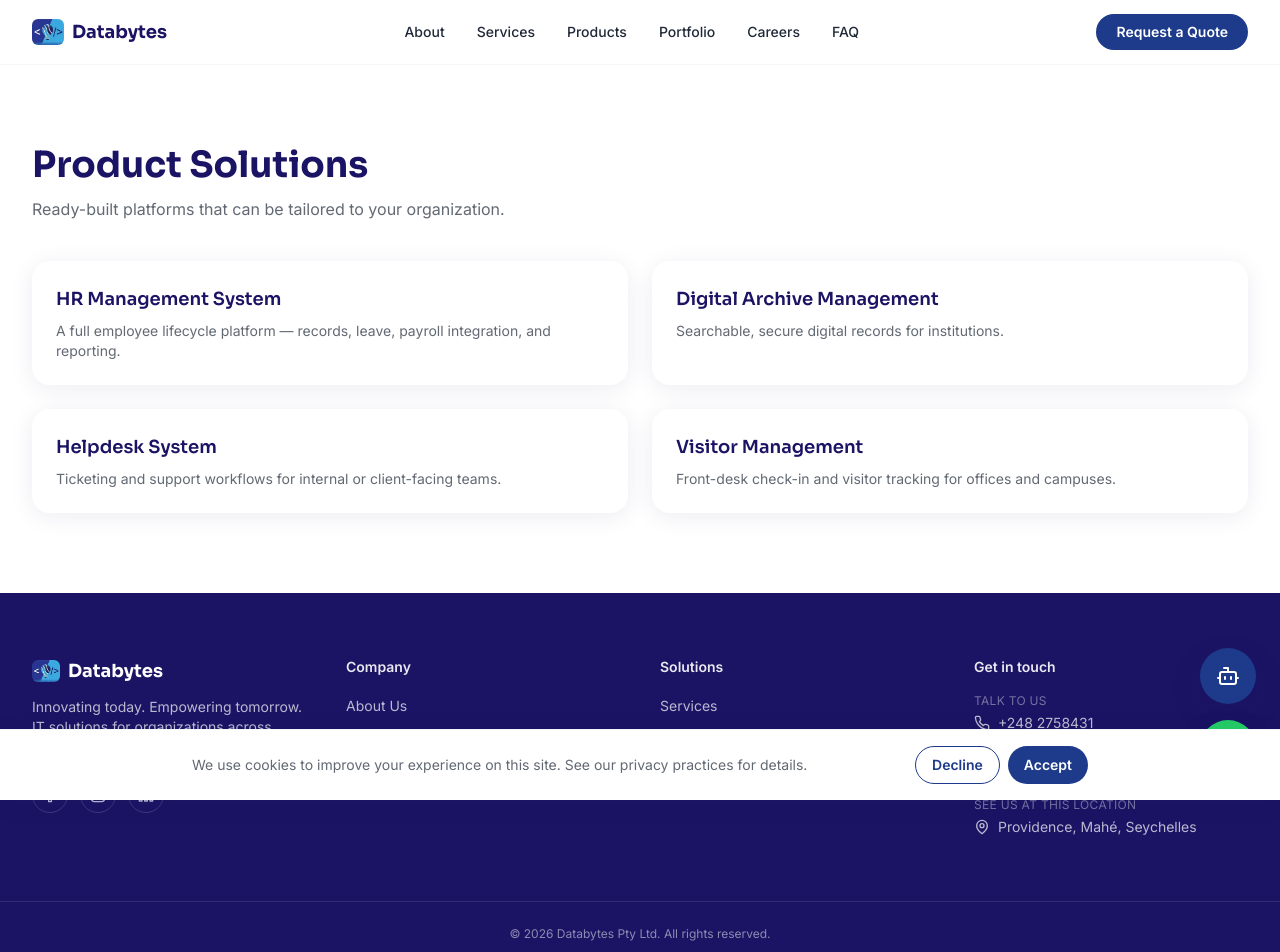
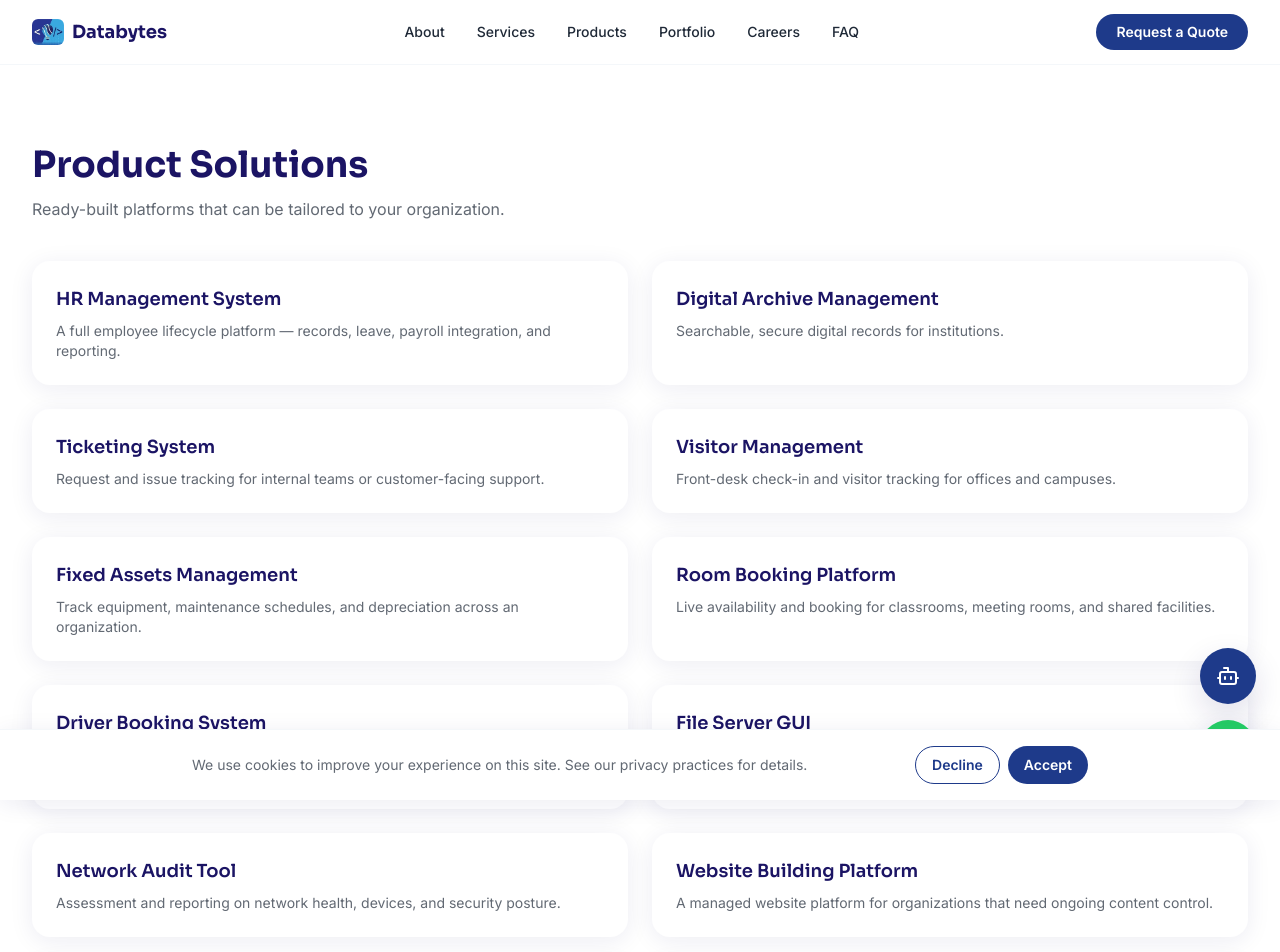
Before and after one commit to semelanie/Databytes, a Next.js app: page /products in a window 1280 px wide. Shown: the top 952 px of the page. Built offline with nearby package versions, Linux system fonts and the light colour scheme.

Commit message:
Add files via upload

```diff
--- a/src/data/products.ts
+++ b/src/data/products.ts
@@ -1,9 +1,26 @@
+import {
+  Users,
+  Archive,
+  Ticket,
+  UserCheck,
+  Package,
+  DoorOpen,
+  Car,
+  FolderOpen,
+  Network,
+  Globe,
+  Lock,
+  Database,
+  type LucideIcon,
+} from "lucide-react";
+
 export interface Product {
   slug: string;
   title: string;
   summary: string;
   description: string;
   features: string[];
+  icon: LucideIcon;
 }
 
 export const products: Product[] = [
@@ -20,6 +37,7 @@
       "Role-based dashboards",
       "Reporting & audit trail",
     ],
+    icon: Users,
   },
   {
     slug: "digital-archive-management",
@@ -27,13 +45,21 @@
     summary: "Searchable, secure digital records for institutions.",
     description: "Detail content pending — Phase 2.",
     features: [],
+    icon: Archive,
   },
   {
-    slug: "helpdesk-system",
-    title: "Helpdesk System",
-    summary: "Ticketing and support workflows for internal or client-facing teams.",
-    description: "Detail content pending — Phase 2.",
-    features: [],
+    slug: "ticketing-system",
+    title: "Ticketing System",
+    summary: "Request and issue tracking for internal teams or customer-facing support.",
+    description:
+      "A ticketing platform for logging, assigning, and resolving requests — from internal IT tickets to customer support queues — with status tracking end to end.",
+    features: [
+      "Ticket submission & categorization",
+      "Assignment and escalation rules",
+      "Status tracking and resolution history",
+      "Reporting on response and resolution times",
+    ],
+    icon: Ticket,
   },
   {
     slug: "visitor-management",
@@ -41,5 +67,112 @@
     summary: "Front-desk check-in and visitor tracking for offices and campuses.",
     description: "Detail content pending — Phase 2.",
     features: [],
+    icon: UserCheck,
+  },
+  {
+    slug: "fixed-assets",
+    title: "Fixed Assets Management",
+    summary: "Track equipment, maintenance schedules, and depreciation across an organization.",
+    description:
+      "A system for registering and tracking fixed assets — equipment, vehicles, furniture — including maintenance history, current custodian, and depreciation over time.",
+    features: [
+      "Asset register with custodian assignment",
+      "Maintenance and service history",
+      "Depreciation tracking",
+      "Audit-ready reporting",
+    ],
+    icon: Package,
+  },
+  {
+    slug: "room-booking",
+    title: "Room Booking Platform",
+    summary: "Live availability and booking for classrooms, meeting rooms, and shared facilities.",
+    description:
+      "A booking platform with a live availability calendar, approval workflow, and automated notifications — built and delivered for an education-sector client managing multiple room types.",
+    features: [
+      "Live availability calendar with room filters",
+      "Management approval and reschedule workflow",
+      "Automated email notifications",
+      "Booking history and usage reporting",
+    ],
+    icon: DoorOpen,
+  },
+  {
+    slug: "driver-booking",
+    title: "Driver Booking System",
+    summary: "Digital scheduling for shared drivers and vehicles, replacing paper-based logs.",
+    description:
+      "A scheduling system for shared drivers or vehicle pools — built and delivered to replace a fully paper-based process — with permission tiers and a complete audit trail.",
+    features: [
+      "Pickup/destination scheduling",
+      "Tiered management permissions (view-only / approver)",
+      "Reschedule workflow",
+      "Full activity audit trail",
+    ],
+    icon: Car,
+  },
+  {
+    slug: "file-server-gui",
+    title: "File Server GUI",
+    summary: "A web-based interface for browsing, managing, and permissioning files on a server.",
+    description:
+      "A browser-based front end for a file server — upload, organize, and manage access permissions without needing direct server or network-share access.",
+    features: [
+      "Browser-based file browsing and upload",
+      "Folder-level permissions",
+      "Search across stored files",
+      "Activity log for file access and changes",
+    ],
+    icon: FolderOpen,
+  },
+  {
+    slug: "network-audit",
+    title: "Network Audit Tool",
+    summary: "Assessment and reporting on network health, devices, and security posture.",
+    description:
+      "A network assessment tool that scans and reports on connected devices, configuration issues, and potential vulnerabilities — used as the basis for our cybersecurity and network support services.",
+    features: [
+      "Device and endpoint discovery",
+      "Configuration and vulnerability reporting",
+      "Historical audit comparisons",
+      "Exportable reports for compliance",
+    ],
+    icon: Network,
+  },
+  {
+    slug: "website-building",
+    title: "Website Building Platform",
+    summary: "A managed website platform for organizations that need ongoing content control.",
+    description:
+      "A content-managed website platform — the same foundation used to build sites like this one — handed over with an editing interface so clients can update content without needing a developer for every change.",
+    features: [
+      "Editable content without code changes",
+      "Built-in SEO groundwork",
+      "Role-based publishing access",
+      "Scales from a simple site to a full application",
+    ],
+    icon: Globe,
+  },
+  {
+    slug: "secure-vault",
+    title: "Secure Vault",
+    summary: "An encrypted document vault for storing and sharing sensitive files.",
+    description:
+      "A secure storage platform for sensitive documents — encrypted at rest, with controlled access and a full log of who viewed or downloaded what, and when.",
+    features: [
+      "Encryption at rest for all stored documents",
+      "Granular, role-based access control",
+      "Full access and download audit log",
+      "Secure sharing without emailing attachments",
+    ],
+    icon: Lock,
+  },
+  {
+    slug: "shcais",
+    title: "SHCAIS",
+    summary: "Detail content pending — please confirm the full name and scope for this product.",
+    description: "Detail content pending — Phase 2.",
+    features: [],
+    icon: Database,
   },
 ];
```
